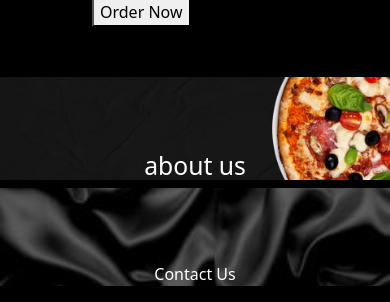
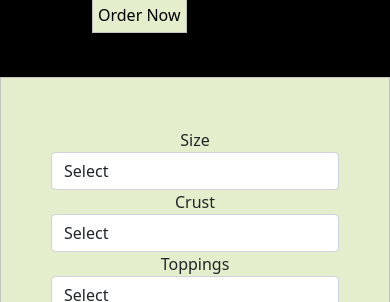
Before and after one commit to CosBett/Buddy-s-Crispier-Pizza, a plain HTML site: page index.html in a window 390 px wide. Both pictures are taken after a click on the button "Order Now". Shown: the part 1663-1965 px from the top of the page. Drawn offline with nearby package versions, Linux system fonts and the light colour scheme; a web font is replaced by a local one.

Commit message:
Add Form select dropdown element

```diff
--- a/css/styles.css
+++ b/css/styles.css
@@ -123,6 +123,17 @@ body{
   max-width:100%;
   height:400px;
 }
+#order, #order-flip {
+  padding: 5px;
+  text-align: center;
+  background-color: #e5eecc;
+  border: solid 1px #c3c3c3;
+}
+
+#order {
+  padding: 50px;
+  display: none;
+}
 .footer{
   background-image: url(../images/contactus.jpg);
   background-position: center center;
--- a/index.html
+++ b/index.html
@@ -29,7 +29,7 @@
         <!-- <img src="./images/logo.jpg" alt="logo image" id="logo"> -->
         <h1 id="heading">Buddy's Crispier Pizza</h1>
         <p id="slogan">'Hasty and tasty'</p>
-        <a href="#" class="button">Order now </a>
+        <a href="#menu" class="button">Order now </a>
     </div>
       <div class="header">
         <h2>Header</h2>
@@ -59,7 +59,42 @@
           <img class="mySlides" src="./images/pizza3.jpg">
           <img class="mySlides" src="./images/pizza4.jpg">
           <img class="mySlides" src="./images/pizza5.jpg">
-          <button>Order Now </button>
+          <button id="order-flip">Order Now </button>
+        </div>
+      </div>
+      <div class="container" id="order">
+        <div class="row">
+          <div class="col-md-6">
+            <div class="dropdown">
+              <div class="form-group">
+                <label for="psize">Size</label>
+                <select class="form-control" id="psize-input">
+                  <option>Select</option>
+                  <option>Small - kshs. 600</option>
+                  <option>Medium - Kshs. 850</option>
+                  <option>Large - Kshs. 1000</option>
+                </select>
+                <label for="pcrust">Crust</label>
+                <select class="form-control" id="pcrust-input">
+                  <option>Select</option>
+                  <option>Cripsy- kshs. 100</option>
+                  <option>Stuffed - Kshs.110</option>
+                  <option>Gluten-Free - Kshs. 130</option>
+                </select>
+                <label for="ptoppings">Toppings</label>
+                <select class="form-control" id="ptoppings-input">
+                  <option>Select</option>
+                  <option>Pepperoni - kshs. 150</option>
+                  <option>Bacon - Kshs. 150</option>
+                  <option>Mushroom - Kshs. 150</option>
+                  <option>Chicken BBQ - Kshs. 150</option>
+                </select>
+            </div>
+              </div>
+            </div>
+          </div>
+          <div class="col-md-6">
+          </div>
         </div>
       </div>
       <div class="about-us" id="about">
--- a/js/jquery.mini.js
+++ b/js/jquery.mini.js
@@ -0,0 +1,5 @@
+$(document).ready(function(){
+  $('#order-flip').click(function(){
+    $('#order').slideDown('slow');
+  });
+});
```
